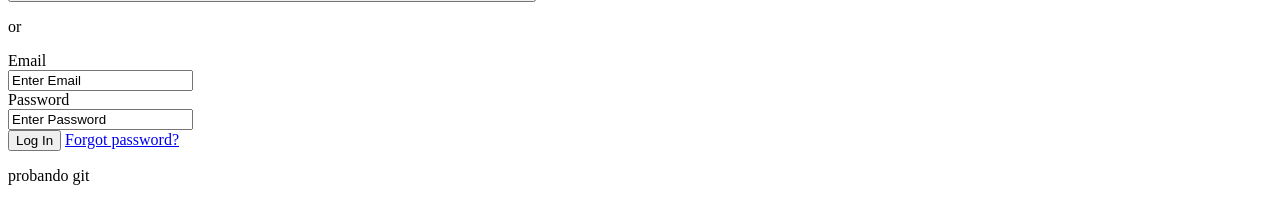
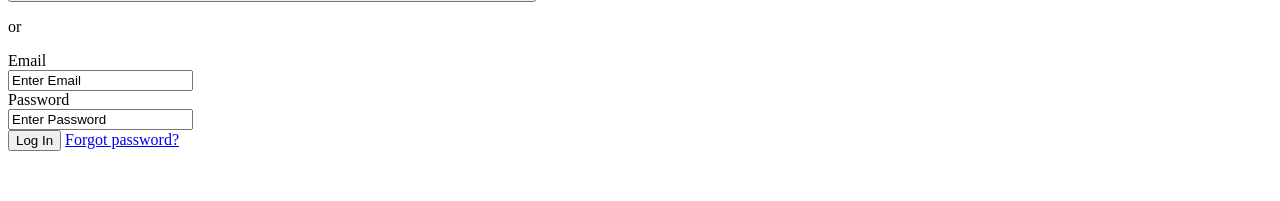
Before and after one commit to Lizar22/donde-esta-mi-html, a plain HTML site: page index.html in a window 1280 px wide. Shown: the part 687-888 px from the top of the page. After the commit the page ends 846 px from the top, so only its background shows below. Drawn offline with Linux system fonts and the light colour scheme.

```diff
--- a/index.html
+++ b/index.html
@@ -37,8 +37,6 @@
 
         </div>
 
-        <p>probando git</p>
-
         </form>
     </div>
 </body>
```
